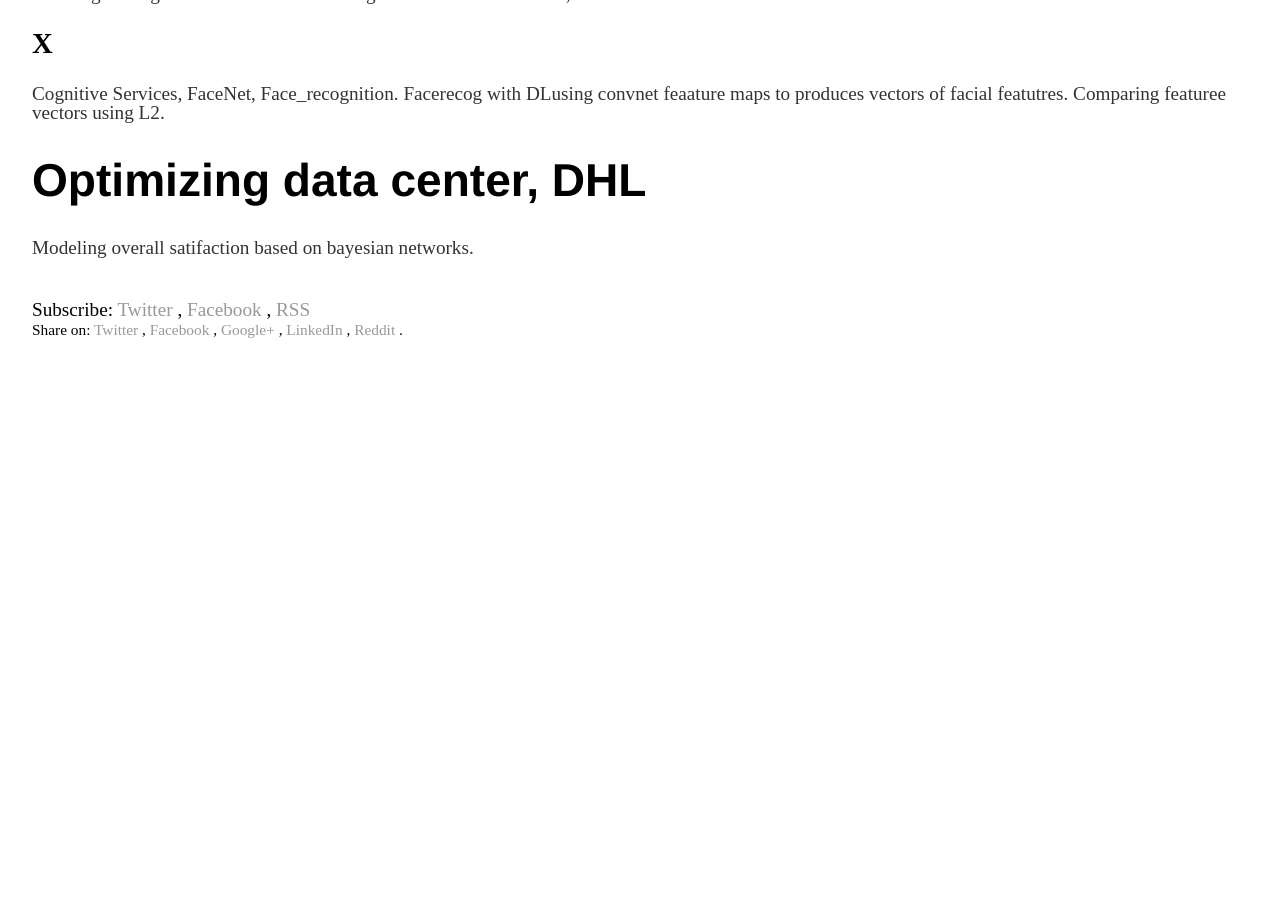
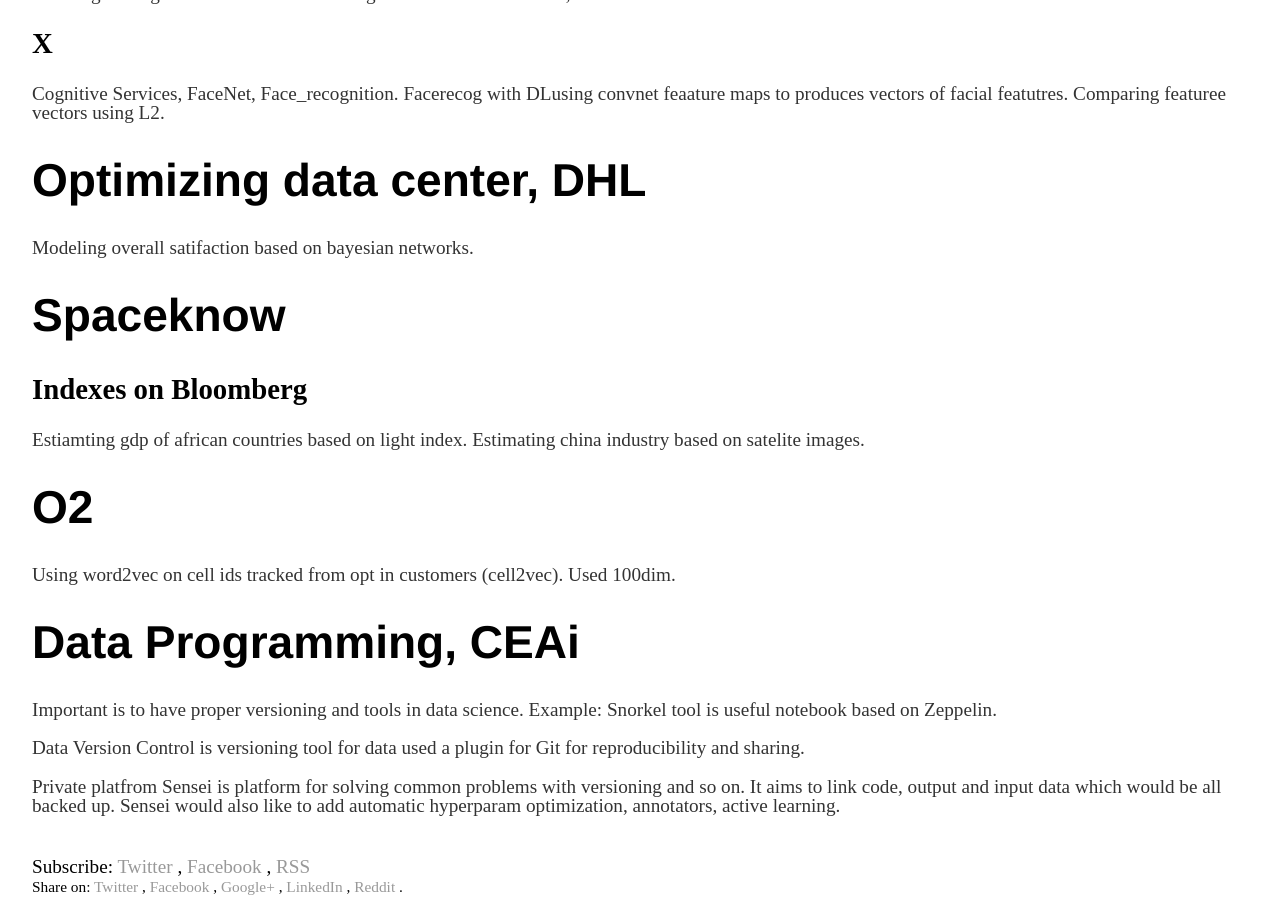
Before and after one commit to vackosar/vackosar.github.io, a Jekyll site: the page built from _posts/2018-03-25-Notes:-Pragule-ML-2018-Day-3:-Talks.md, in a window 1280 px wide and 900 px high, scrolled down 1222 px. Built offline with Jekyll 4.4.1, drawn with Linux system fonts in a browser that asks for light colours; comment, search, counter and statistics services are not loaded; before the commit the page ends 1627 px from its top, so only the background shows below that.

Commit message:
prague ml

```diff
--- a/_posts/2018-03-25-Notes:-Pragule-ML-2018-Day-3:-Talks.md
+++ b/_posts/2018-03-25-Notes:-Pragule-ML-2018-Day-3:-Talks.md
@@ -49,3 +49,24 @@
 
 # Optimizing data center, DHL
 Modeling overall satifaction based on bayesian networks.
+
+
+# Spaceknow
+
+## Indexes on Bloomberg
+Estiamting gdp of african countries based on light index.
+Estimating china industry based on satelite images.
+
+# O2
+
+Using word2vec on cell ids tracked from opt in customers (cell2vec). Used 100dim.
+
+
+# Data Programming, CEAi
+
+Important is to have proper versioning and tools in data science.
+Example: Snorkel tool is useful notebook based on Zeppelin.
+
+Data Version Control is versioning tool for data used a plugin for Git for reproducibility and sharing.
+
+Private platfrom Sensei is platform for solving common problems with versioning and so on. It aims to link code, output and input data which would be all backed up. Sensei would also like to add automatic hyperparam optimization, annotators, active learning.
```
